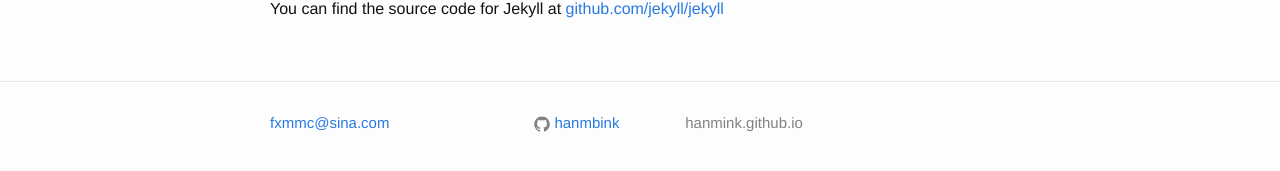
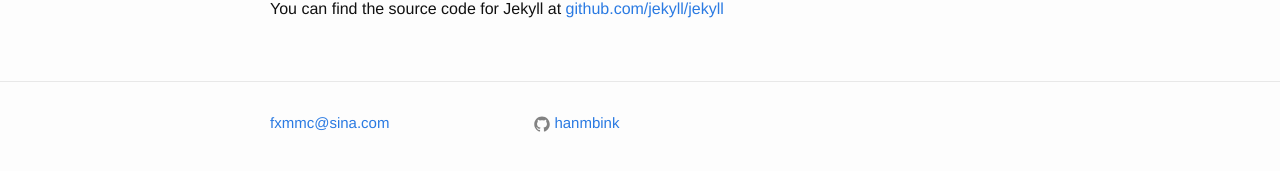
Before and after one commit to binkwang/hanmbink.github.io, a Jekyll site: the page built from about.md, in a window 1280 px wide. Shown: the part 269-440 px from the top of the page. Built offline with Jekyll 4.4.1, drawn with Linux system fonts in a browser that asks for light colours.

Commit message:
Update _config.yml
modify description

```diff
--- a/_config.yml
+++ b/_config.yml
@@ -2,7 +2,7 @@
 title: hanmbink's blog
 email: fxmmc@sina.com
 description: > # this means to ignore newlines until "baseurl:"
-  hanmink.github.io
+
 baseurl: "" # the subpath of your site, e.g. /blog/
 url: "http://hanmbink.github.io" # the base hostname & protocol for your site
 twitter_username:
```
